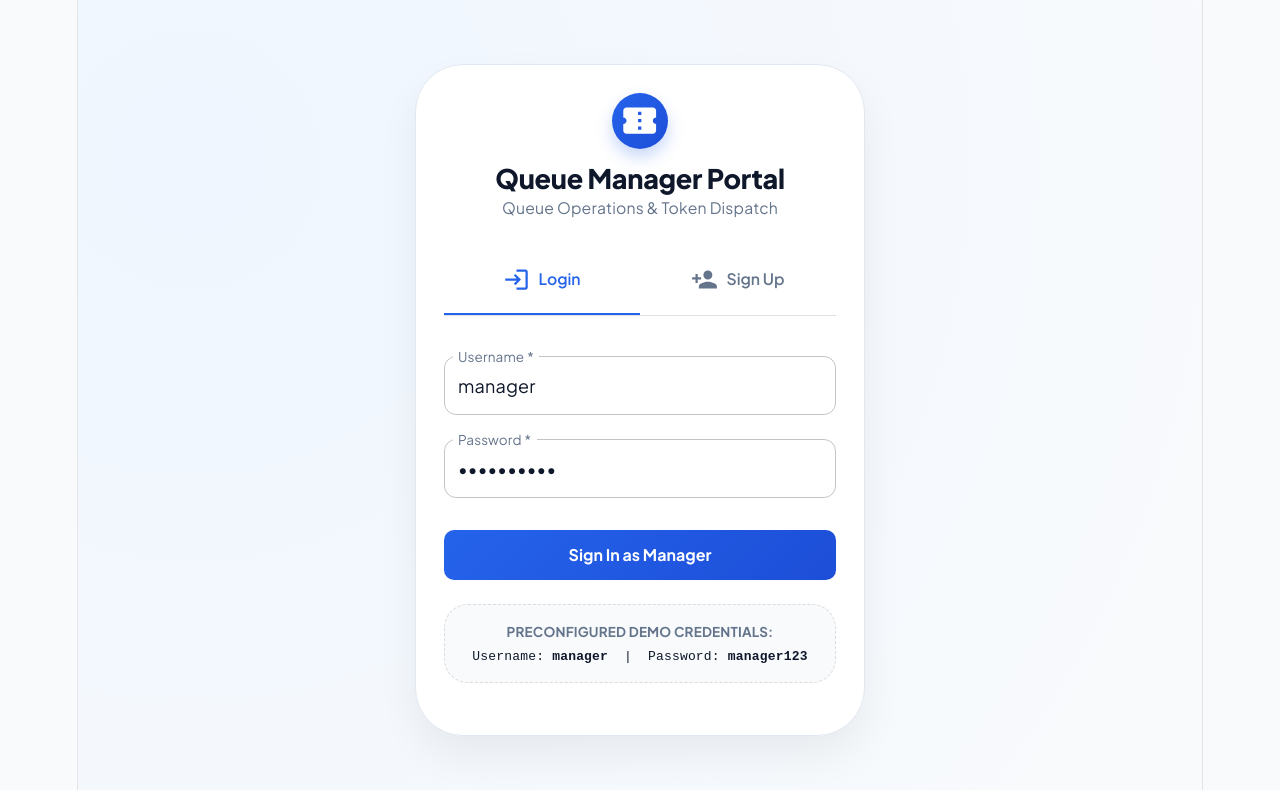
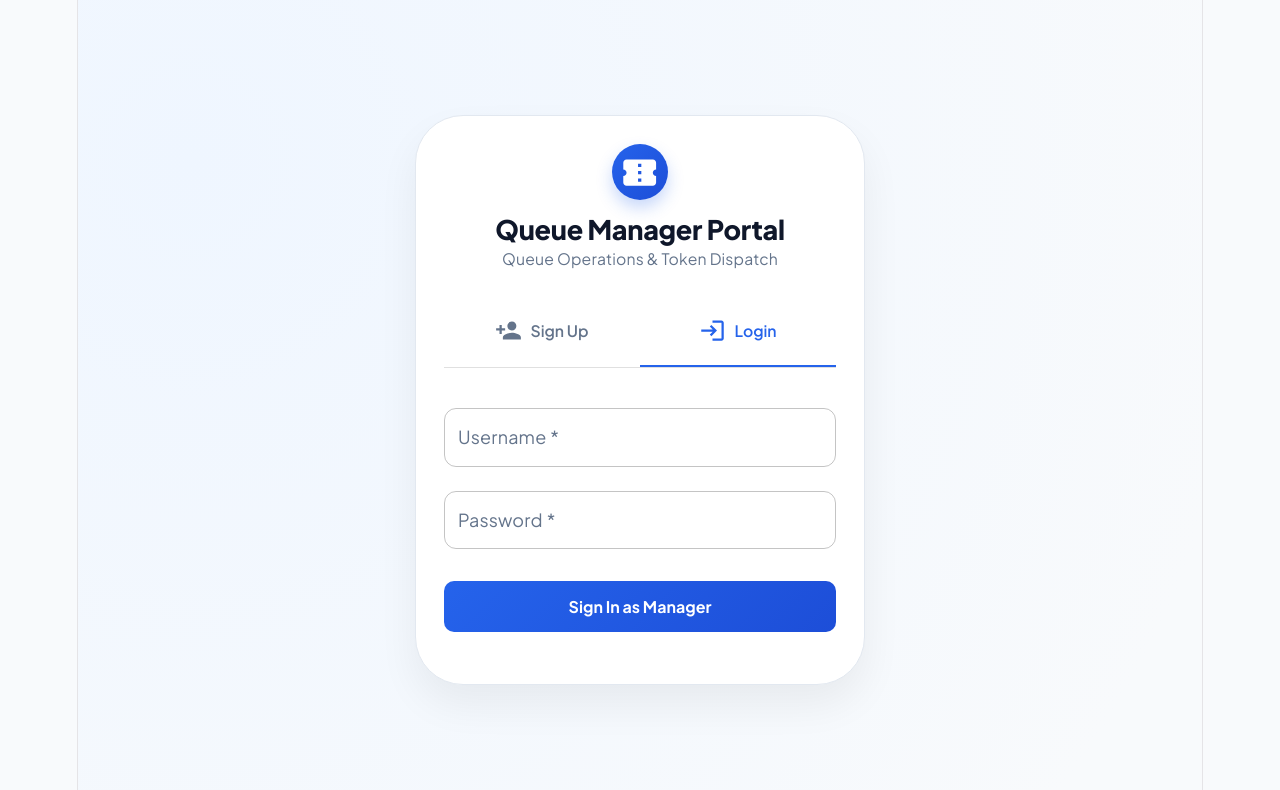
Before and after one commit to Veeratsolanki27/Queuemanagement, a React (Vite) app in the folder frontend/: page /login in a window 1280 px wide. Shown: the top 790 px of the page. Built offline with nearby package versions, Linux system fonts and the light colour scheme; no server answers.

Commit message:
fix: remove demo credentials text, default to sign up and login flow

```diff
--- a/frontend/src/pages/AuthPage.tsx
+++ b/frontend/src/pages/AuthPage.tsx
@@ -9,7 +9,6 @@ import {
   Tabs,
   Tab,
   Alert,
-  Paper,
   CircularProgress,
 } from '@mui/material';
 import {
@@ -22,9 +21,10 @@ import { useAuth } from '../context/AuthContext';
 import { useSnackbar } from 'notistack';
 
 export const AuthPage: React.FC = () => {
-  const [tabIndex, setTabIndex] = useState(0);
-  const [username, setUsername] = useState('manager');
-  const [password, setPassword] = useState('manager123');
+  // Default to Sign Up (tabIndex 1) so new users register first, or they can switch to Login (0)
+  const [tabIndex, setTabIndex] = useState(1);
+  const [username, setUsername] = useState('');
+  const [password, setPassword] = useState('');
   const [fullName, setFullName] = useState('');
   const [loading, setLoading] = useState(false);
   const [errorMsg, setErrorMsg] = useState('');
@@ -42,6 +42,7 @@ export const AuthPage: React.FC = () => {
       if (tabIndex === 0) {
         await login(username, password);
         enqueueSnackbar('Welcome back! Logged in successfully.', { variant: 'success' });
+        navigate('/queues');
       } else {
         if (!fullName.trim()) {
           setErrorMsg('Full name is required for registration');
@@ -49,11 +50,11 @@ export const AuthPage: React.FC = () => {
           return;
         }
         await register(username, password, fullName);
-        enqueueSnackbar('Account created successfully!', { variant: 'success' });
+        enqueueSnackbar('Account created successfully! Welcome to your dashboard.', { variant: 'success' });
+        navigate('/queues');
       }
-      navigate('/queues');
     } catch (err: any) {
-      const msg = err.response?.data?.message || err.message || 'Authentication failed. Please verify credentials.';
+      const msg = err.response?.data?.message || err.message || 'Authentication failed. Please verify your details.';
       setErrorMsg(msg);
       enqueueSnackbar(msg, { variant: 'error' });
     } finally {
@@ -114,20 +115,15 @@ export const AuthPage: React.FC = () => {
             onChange={(_, val) => {
               setTabIndex(val);
               setErrorMsg('');
-              if (val === 0) {
-                setUsername('manager');
-                setPassword('manager123');
-              } else {
-                setUsername('');
-                setPassword('');
-                setFullName('');
-              }
+              setUsername('');
+              setPassword('');
+              setFullName('');
             }}
             variant="fullWidth"
             sx={{ mb: 3, borderBottom: 1, borderColor: 'divider' }}
           >
+            <Tab icon={<RegisterIcon />} iconPosition="start" label="Sign Up" />
             <Tab icon={<LoginIcon />} iconPosition="start" label="Login" />
-            <Tab icon={<RegisterIcon />} iconPosition="start" label="Sign Up" />
           </Tabs>
 
           {errorMsg && (
@@ -137,7 +133,7 @@ export const AuthPage: React.FC = () => {
           )}
 
           <form onSubmit={handleSubmit}>
-            {tabIndex === 1 && (
+            {tabIndex === 0 && (
               <TextField
                 fullWidth
                 label="Full Name"
@@ -153,7 +149,7 @@ export const AuthPage: React.FC = () => {
             <TextField
               fullWidth
               label="Username"
-              placeholder="e.g. manager"
+              placeholder="Choose a username"
               value={username}
               onChange={(e) => setUsername(e.target.value)}
               margin="normal"
@@ -190,32 +186,12 @@ export const AuthPage: React.FC = () => {
               {loading ? (
                 <CircularProgress size={24} color="inherit" />
               ) : tabIndex === 0 ? (
+                'Create Manager Account'
+              ) : (
                 'Sign In as Manager'
-              ) : (
-                'Create Manager Account'
               )}
             </Button>
           </form>
-
-          {tabIndex === 0 && (
-            <Paper
-              variant="outlined"
-              sx={{
-                mt: 3,
-                p: 2,
-                borderRadius: 2,
-                bgcolor: '#f8fafc',
-                borderStyle: 'dashed',
-              }}
-            >
-              <Typography variant="caption" sx={{ fontWeight: 700, color: 'text.secondary', display: 'block', mb: 0.5 }}>
-                PRECONFIGURED DEMO CREDENTIALS:
-              </Typography>
-              <Typography variant="body2" sx={{ fontFamily: 'monospace', fontSize: 13 }}>
-                Username: <strong>manager</strong> &nbsp;|&nbsp; Password: <strong>manager123</strong>
-              </Typography>
-            </Paper>
-          )}
         </CardContent>
       </Card>
     </Box>
```
